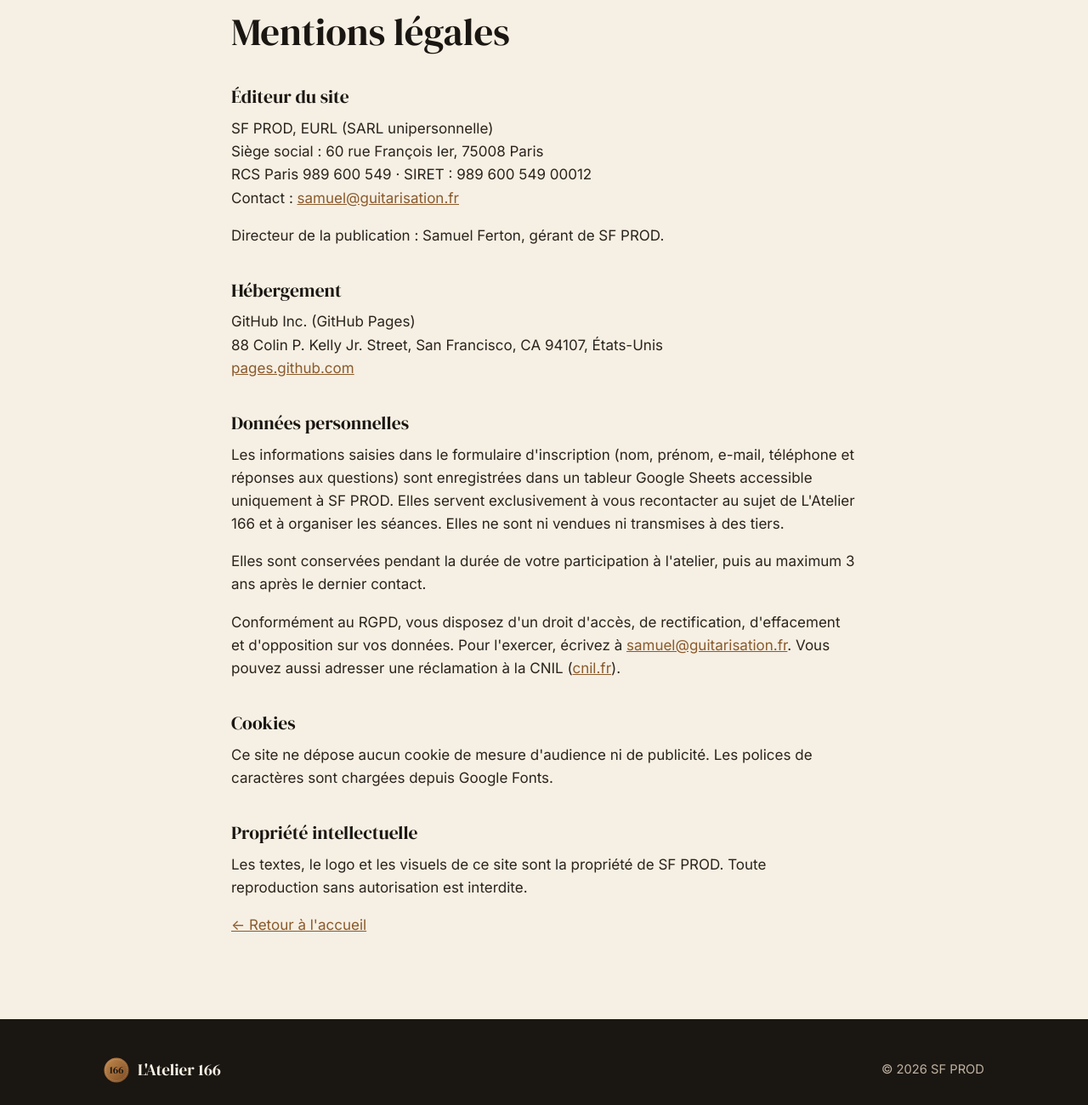
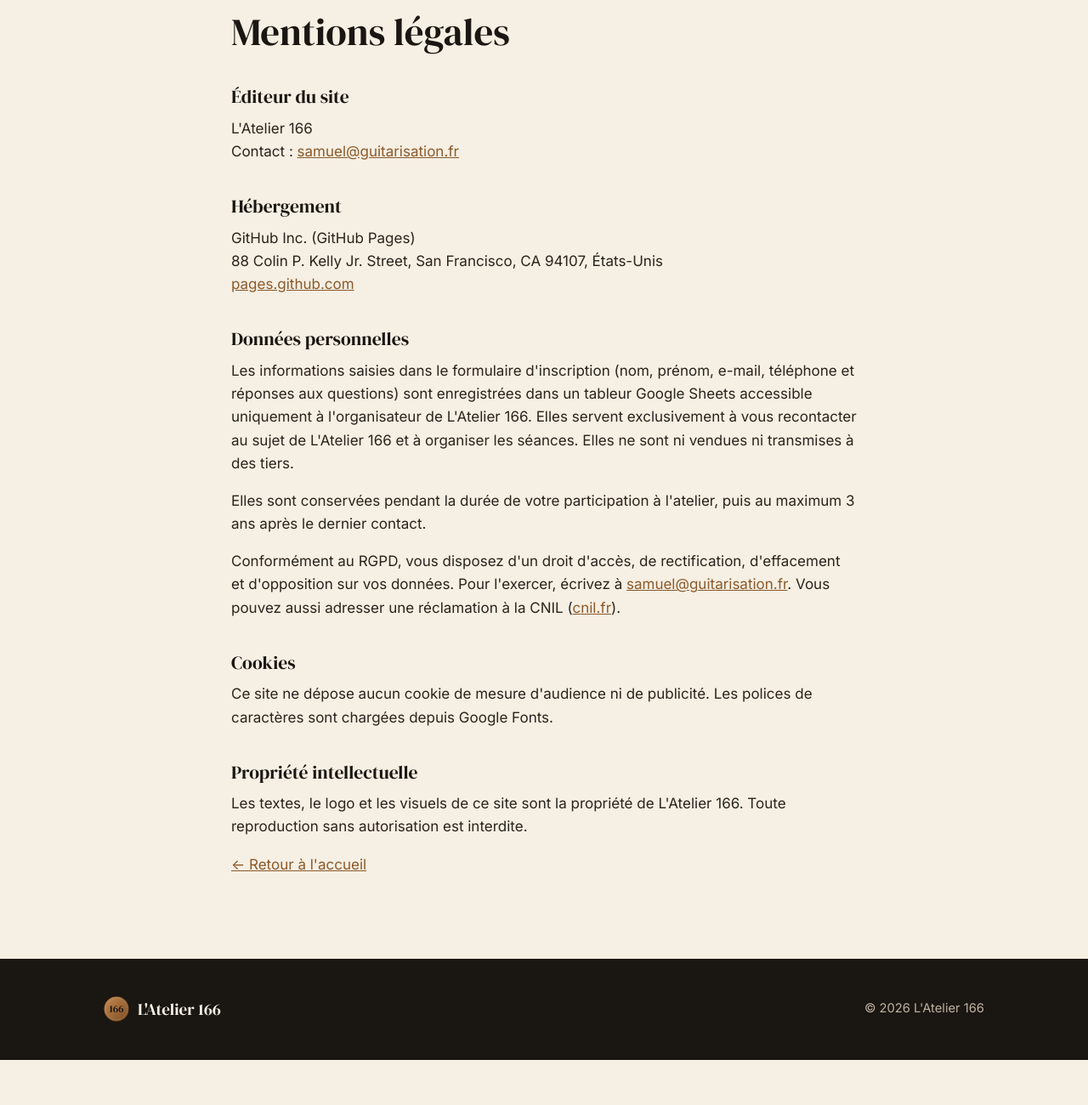
Before and after one commit to atelier166/atelier166.github.io, a plain HTML site: page mentions-legales.html in a window 1280 px wide. Shown: the part 140-1440 px from the top of the page at 85% size. After the commit the page ends 1387 px from the top, so only its background shows below. Drawn offline with Linux system fonts and the light colour scheme.

Commit message:
Retrait de toute mention de SF PROD sur le site
Co-Authored-By: Claude Opus 5.5 <noreply@anthropic.com>
Claude-Session: https://claude.ai/code/session_01VNV2ZtL12EU5jWhCuLxuMC

```diff
--- a/mentions-legales.html
+++ b/mentions-legales.html
@@ -26,12 +26,9 @@
 
     <h2>Éditeur du site</h2>
     <p>
-      SF PROD, EURL (SARL unipersonnelle)<br>
-      Siège social : 60 rue François Ier, 75008 Paris<br>
-      RCS Paris 989 600 549 · SIRET : 989 600 549 00012<br>
+      L'Atelier 166<br>
       Contact : <a href="mailto:samuel@guitarisation.fr">samuel@guitarisation.fr</a>
     </p>
-    <p>Directeur de la publication : Samuel Ferton, gérant de SF PROD.</p>
 
     <h2>Hébergement</h2>
     <p>
@@ -41,7 +38,7 @@
     </p>
 
     <h2 id="donnees">Données personnelles</h2>
-    <p>Les informations saisies dans le formulaire d'inscription (nom, prénom, e-mail, téléphone et réponses aux questions) sont enregistrées dans un tableur Google Sheets accessible uniquement à SF PROD. Elles servent exclusivement à vous recontacter au sujet de L'Atelier 166 et à organiser les séances. Elles ne sont ni vendues ni transmises à des tiers.</p>
+    <p>Les informations saisies dans le formulaire d'inscription (nom, prénom, e-mail, téléphone et réponses aux questions) sont enregistrées dans un tableur Google Sheets accessible uniquement à l'organisateur de L'Atelier 166. Elles servent exclusivement à vous recontacter au sujet de L'Atelier 166 et à organiser les séances. Elles ne sont ni vendues ni transmises à des tiers.</p>
     <p>Elles sont conservées pendant la durée de votre participation à l'atelier, puis au maximum 3 ans après le dernier contact.</p>
     <p>Conformément au RGPD, vous disposez d'un droit d'accès, de rectification, d'effacement et d'opposition sur vos données. Pour l'exercer, écrivez à <a href="mailto:samuel@guitarisation.fr">samuel@guitarisation.fr</a>. Vous pouvez aussi adresser une réclamation à la CNIL (<a href="https://www.cnil.fr" rel="noopener">cnil.fr</a>).</p>
 
@@ -49,7 +46,7 @@
     <p>Ce site ne dépose aucun cookie de mesure d'audience ni de publicité. Les polices de caractères sont chargées depuis Google Fonts.</p>
 
     <h2>Propriété intellectuelle</h2>
-    <p>Les textes, le logo et les visuels de ce site sont la propriété de SF PROD. Toute reproduction sans autorisation est interdite.</p>
+    <p>Les textes, le logo et les visuels de ce site sont la propriété de L'Atelier 166. Toute reproduction sans autorisation est interdite.</p>
 
     <p><a href="index.html">← Retour à l'accueil</a></p>
   </div>
@@ -58,7 +55,7 @@
 <footer>
   <div class="wrap">
     <div class="marque"><img src="logo.svg?v=2" alt=""> L'Atelier 166</div>
-    <div>© 2026 SF PROD</div>
+    <div>© 2026 L'Atelier 166</div>
   </div>
 </footer>
 </body>
```
Also changed, not shown: index.html (+1 -1 lines), 1 other file.
